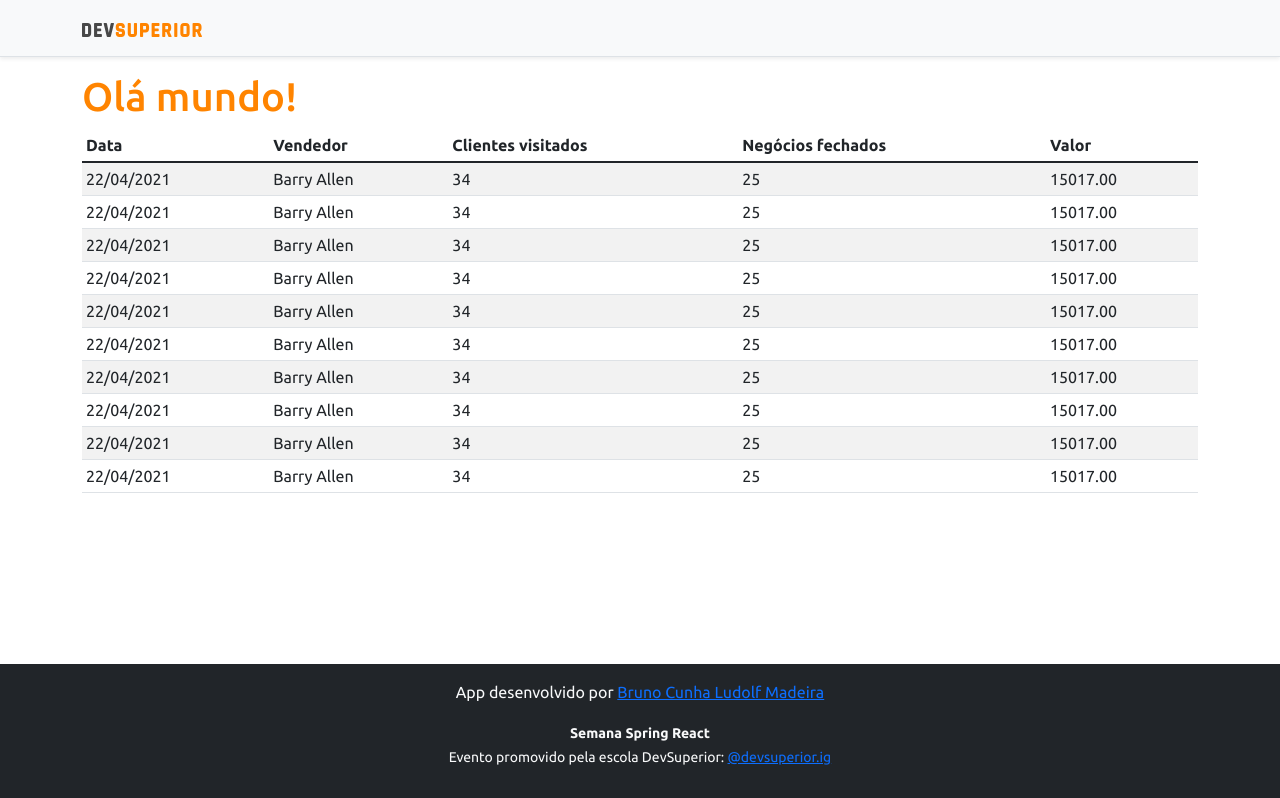
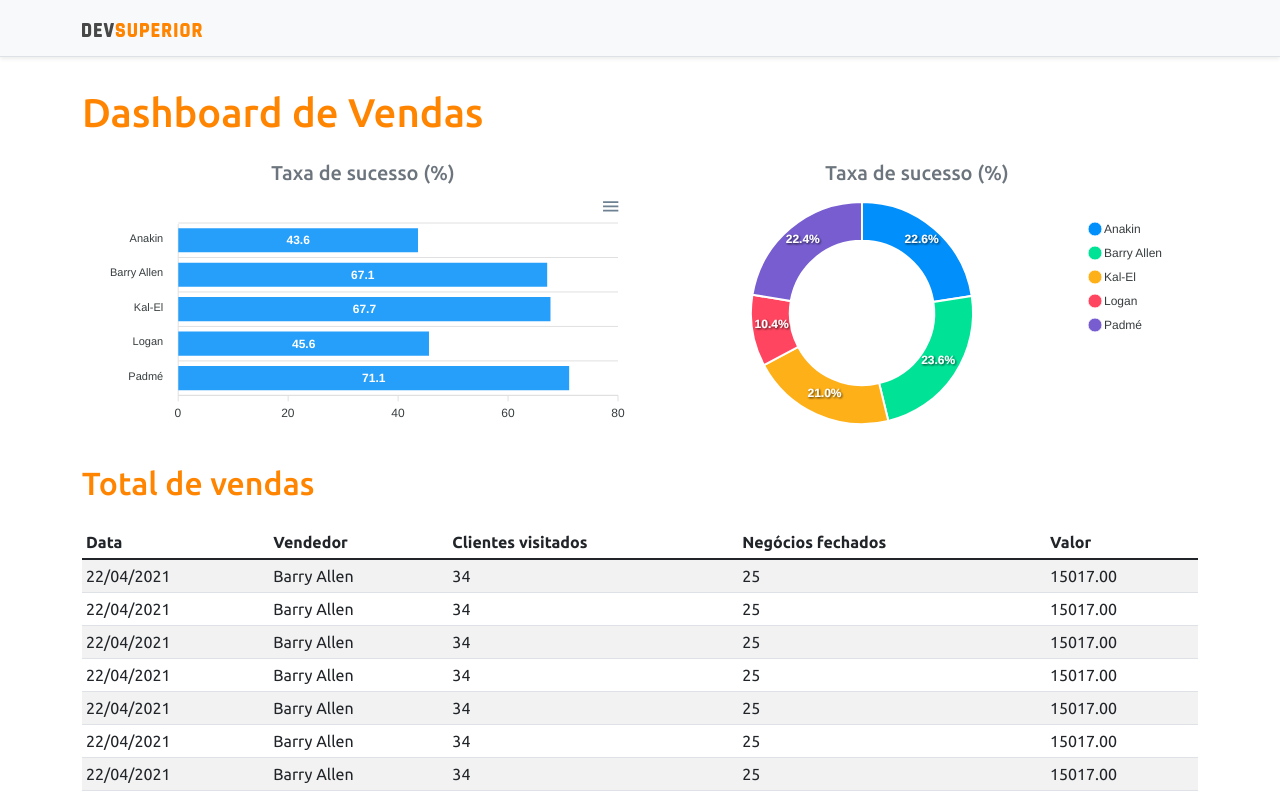
Before and after one commit to Bruno-CLM/projeto-sds5, a React (Create React App) app in the folder frontend/: page / in a window 1280 px wide. Shown: the top 798 px of the page. Built offline with nearby package versions, Linux system fonts and the light colour scheme.

Commit message:
Static charts

```diff
--- a/frontend/package.json
+++ b/frontend/package.json
@@ -11,12 +11,16 @@
     "@types/node": "^12.0.0",
     "@types/react": "^17.0.0",
     "@types/react-dom": "^17.0.0",
+    "add": "^2.0.6",
+    "apexcharts": "^3.29.0",
     "bootstrap": "^5.1.3",
     "react": "^17.0.2",
+    "react-apexcharts": "^1.3.9",
     "react-dom": "^17.0.2",
     "react-scripts": "4.0.3",
     "typescript": "^4.1.2",
-    "web-vitals": "^1.0.1"
+    "web-vitals": "^1.0.1",
+    "yarn": "^1.22.17"
   },
   "scripts": {
     "start": "react-scripts start",
--- a/frontend/src/App.tsx
+++ b/frontend/src/App.tsx
@@ -1,4 +1,6 @@
+import BarChat from "components/BarChat";
 import DataTable from "components/DataTable";
+import DonutChat from "components/DonutChat";
 import Footer from "components/Footer";
 import NavBar from "components/NavBar";
 
@@ -7,8 +9,22 @@ function App() {
     <>
       <NavBar />
       <div className="container">
-        <h1 className="text-primary">Olá mundo!</h1>
+        <h1 className="text-primary py-3">Dashboard de Vendas</h1>
 
+        <div className="row px-3">
+          <div className="col-sm-6">
+            <h5 className="text-center text-secondary">Taxa de sucesso (%)</h5>
+            <BarChat />
+          </div>
+          <div className="col-sm-6">
+            <h5 className="text-center text-secondary">Taxa de sucesso (%)</h5>
+            <DonutChat />
+          </div>
+        </div>
+
+        <div className="py-3">
+          <h2 className="text-primary">Total de vendas</h2>
+        </div>
         <DataTable />
       </div>
       <Footer />
--- /dev/null
+++ b/frontend/src/components/BarChat/index.tsx
@@ -0,0 +1,34 @@
+import Chart from 'react-apexcharts';
+
+const BarChat = () => {
+
+    const options = {
+        plotOptions: {
+            bar: {
+                horizontal: true,
+            }
+        },
+    };
+
+    const mockData = {
+        labels: {
+            categories: ['Anakin', 'Barry Allen', 'Kal-El', 'Logan', 'Padmé']
+        },
+        series: [
+            {
+                name: "% Sucesso",
+                data: [43.6, 67.1, 67.7, 45.6, 71.1]
+            }
+        ]
+    };
+    return (
+        <Chart
+            options={{...options, xaxis:mockData.labels}}
+            series={mockData.series}
+            type="bar"
+            height="240"
+        />
+    );
+}
+
+export default BarChat;
--- /dev/null
+++ b/frontend/src/components/DonutChat/index.tsx
@@ -0,0 +1,25 @@
+import Chart from 'react-apexcharts';
+
+const DonutChat = () => {
+
+    const mockData = {
+        series: [477138, 499928, 444867, 220426, 473088],
+        labels: ['Anakin', 'Barry Allen', 'Kal-El', 'Logan', 'Padmé']
+    }
+
+    const options = {
+        legend: {
+            show: true
+        }
+    };
+    return (
+        <Chart
+            options={{...options, labels:mockData.labels}}
+            series={mockData.series}
+            type="donut"
+            height="240"
+        />
+    );
+}
+
+export default DonutChat;
```
Also changed, not shown: 1 other file (tests, documents, lock files or other folders).
